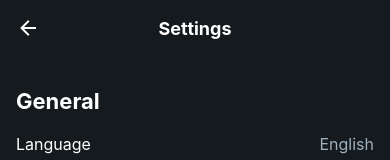
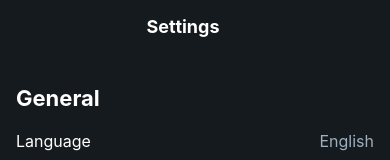
Before and after one commit to therealmanraj/dialyze-app, a React Native app: screen /Settings in a window 390 px wide. Shown: the top 160 px of the page. Built offline with nearby package versions, Linux system fonts and the light colour scheme.

Commit message:
fixed the back buttons

```diff
--- a/App.js
+++ b/App.js
@@ -62,7 +62,11 @@ export default function App() {
           options={{ headerShown: false }}
         />
 
-        <Stack.Screen name="Settings" component={SettingsScreen} />
+        <Stack.Screen
+          name="Settings"
+          component={SettingsScreen}
+          options={{ gestureEnabled: false }}
+        />
       </Stack.Navigator>
     </NavigationContainer>
   );
--- a/screens/QuickPredictionScreen/PredictionOutcomeScreen.js
+++ b/screens/QuickPredictionScreen/PredictionOutcomeScreen.js
@@ -9,16 +9,21 @@ import {
   StyleSheet,
 } from "react-native";
 import BottomTabBar from "../components/BottomTabBar";
+import { MaterialCommunityIcons } from "@expo/vector-icons";
 
 export default function PredictionOutcomeScreen({ navigation, route }) {
-  // you passed these in handlePredict
   const { akiRisk, dialysisNeed } = route.params;
 
   return (
     <SafeAreaView style={styles.root}>
       {/* Header */}
       <View style={styles.header}>
+        <TouchableOpacity onPress={() => navigation.goBack()}>
+          <MaterialCommunityIcons name="arrow-left" size={24} color="#fff" />
+        </TouchableOpacity>
         <Text style={styles.headerTitle}>Dialyze</Text>
+        {/* spacer to center the title */}
+        <View style={{ width: 24 }} />
       </View>
 
       <ScrollView contentContainerStyle={styles.content}>
@@ -57,20 +62,23 @@ export default function PredictionOutcomeScreen({ navigation, route }) {
 }
 
 const styles = StyleSheet.create({
-  root: {
-    flex: 1,
+  root: { flex: 1, backgroundColor: "#151a1e" },
+
+  header: {
+    flexDirection: "row",
+    justifyContent: "space-between", // <--- distribute back/title/spacer
+    alignItems: "center",
+    padding: 16,
     backgroundColor: "#151a1e",
   },
-  header: {
-    padding: 16,
-    backgroundColor: "#151a1e",
-    alignItems: "center",
-  },
   headerTitle: {
+    flex: 1, // <--- take up all remaining space
     color: "#fff",
     fontSize: 18,
     fontWeight: "700",
+    textAlign: "center", // <--- center within that space
   },
+
   content: {
     paddingHorizontal: 16,
     paddingTop: 8,
--- a/screens/SettingsScreen.js
+++ b/screens/SettingsScreen.js
@@ -19,9 +19,6 @@ export default function SettingsScreen({ navigation }) {
     <SafeAreaView style={styles.root}>
       {/* Header */}
       <View style={styles.header}>
-        <TouchableOpacity onPress={() => navigation.goBack()}>
-          <MaterialCommunityIcons name="arrow-left" size={24} color="#fff" />
-        </TouchableOpacity>
         <Text style={styles.headerTitle}>Settings</Text>
         <View style={{ width: 24 }} />
       </View>
```
